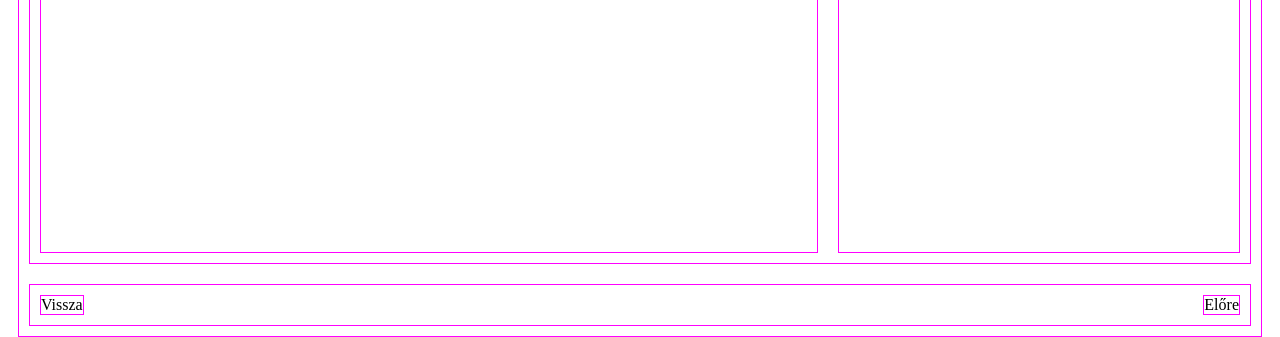
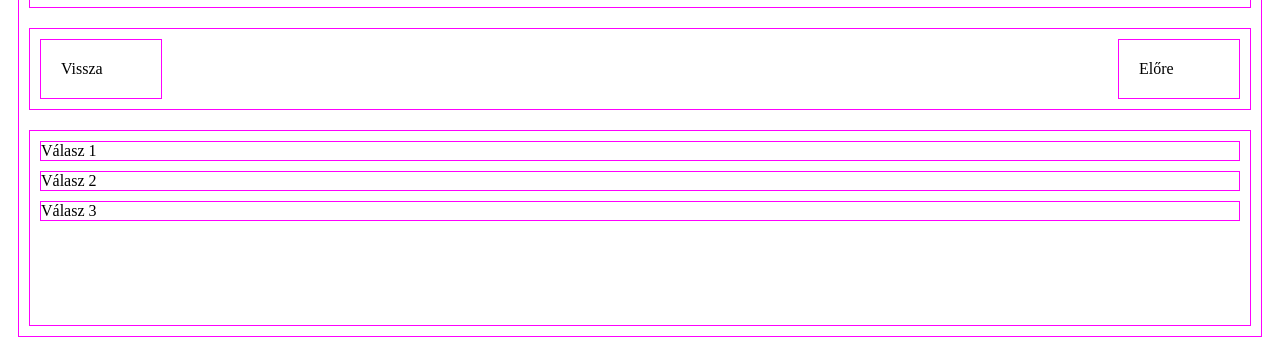
Before and after one commit to FelfalusiPetra/gyak_11_12, a plain HTML site: page gyak_11_12/wwwroot/hajo.html in a window 1280 px wide. Shown: the part 475-812 px from the top of the page. Drawn offline with Linux system fonts and the light colour scheme.

Commit message:
lalalala

```diff
--- a/gyak_11_12/wwwroot/hajo.html
+++ b/gyak_11_12/wwwroot/hajo.html
@@ -23,6 +23,11 @@
         <div id="vezérlő">
             <div class="gomb kattintható">Vissza</div>
             <div class="gomb kattintható">Előre</div>
+        </div>
+        <div id="válaszok">
+            <div id="válasz1" class="kerdes kattintható">Válasz 1</div>
+            <div id="válasz2" class="kerdes kattintható jó">Válasz 2</div>
+            <div id="válasz3" class="kerdes kattintható rossz">Válasz 3</div>
         </div>
     </div>
     <style>
@@ -59,8 +64,13 @@
             overflow: hidden;
             flex-shrink: 0;
         }
-        .gomp{
-
+        .gomb{
+            padding: 20px;
+            width: 80px;
+        }
+        .kattintható:hover{
+            background-color: fuchsia;
+            color: white;
         }
         .kerdes{
 
```
Also changed, not shown: gyak_11_12/wwwroot/index.html (+2 -1 lines).
